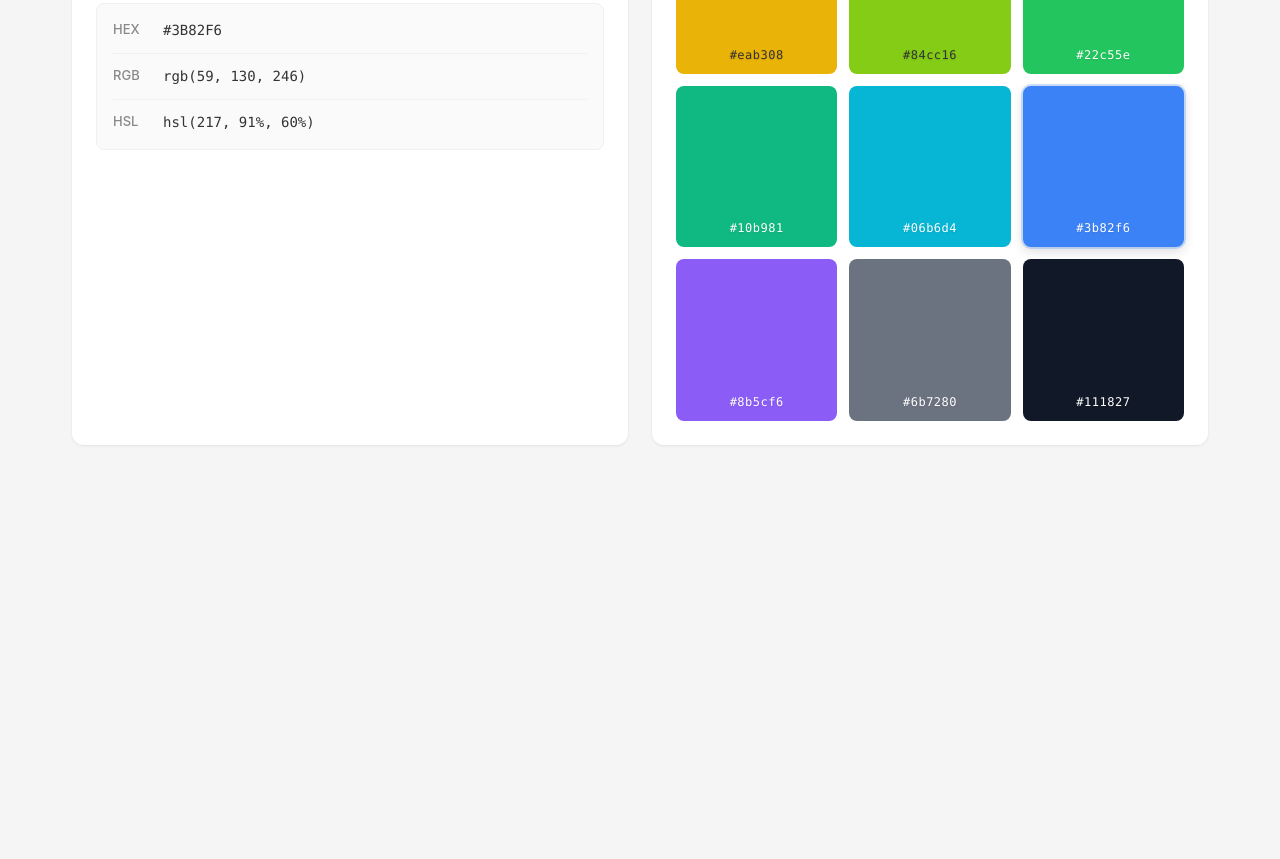
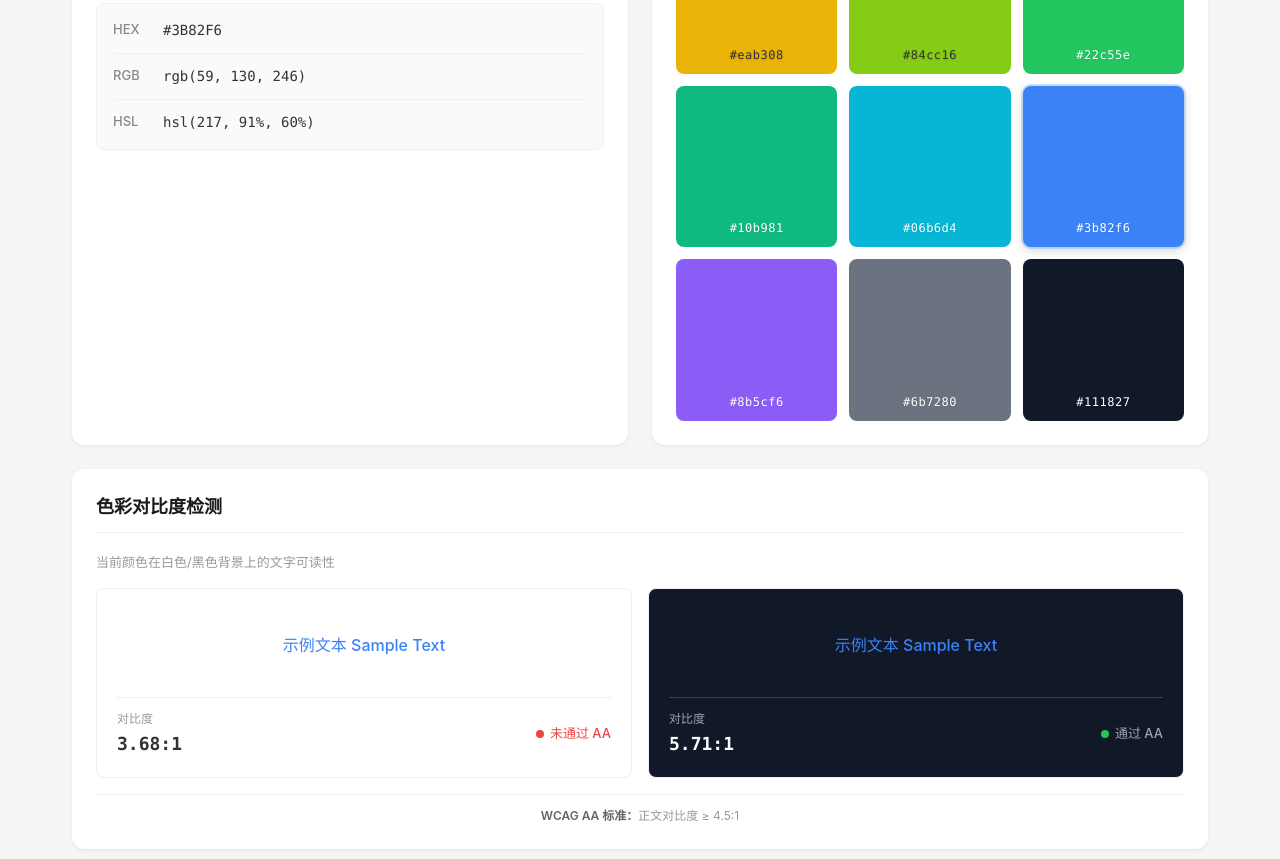
Before and after one commit to alram1244787338/solo-vite-color, a website built with Vite: page index.html in a window 1280 px wide. Shown: the part 483-1342 px from the top of the page. Before the commit the page ends 960 px from the top, so only its background shows below. Built offline with nearby package versions, Linux system fonts and the light colour scheme.

Commit message:
round 3: bug修复

```diff
--- a/src/components/ColorPicker.js
+++ b/src/components/ColorPicker.js
@@ -1,9 +1,20 @@
 import { hexToRgb, hexToHsl, isValidHex, normalizeHex } from '../utils/color.js'
+
+function debounce(fn, delay) {
+  let timer = null
+  return function (...args) {
+    if (timer) clearTimeout(timer)
+    timer = setTimeout(() => fn.apply(this, args), delay)
+  }
+}
 
 export default class ColorPicker {
   constructor(initialColor = '#3b82f6') {
     this.color = normalizeHex(initialColor)
+    this.validColor = this.color
     this.listeners = []
+    this.hexInputError = false
+    this._debouncedSyncColor = debounce((val) => this._syncColorFromInput(val), 300)
   }
 
   onChange(callback) {
@@ -14,6 +25,8 @@ export default class ColorPicker {
     const normalized = normalizeHex(newColor)
     if (normalized !== this.color) {
       this.color = normalized
+      this.validColor = normalized
+      this.hexInputError = false
       this.listeners.forEach(cb => cb(this.color))
       this._updateView()
     }
@@ -33,7 +46,7 @@ export default class ColorPicker {
       </div>
       <div class="picker-row">
         <label class="picker-label">HEX</label>
-        <div class="hex-input-wrapper">
+        <div class="hex-input-wrapper" id="cp-hex-wrapper">
           <span class="hex-prefix">#</span>
           <input
             type="text"
@@ -45,6 +58,7 @@ export default class ColorPicker {
           />
         </div>
       </div>
+      <div class="error-message" id="cp-error" style="display:none">无效的颜色值</div>
       <h3 class="section-subtitle">格式转换</h3>
       <div class="format-list">
         <div class="format-row">
@@ -79,20 +93,55 @@ export default class ColorPicker {
     hexInput.addEventListener('input', (e) => {
       const val = e.target.value.replace(/[^a-fA-F0-9]/g, '')
       e.target.value = val
-      if (val.length === 3 || val.length === 6) {
-        const hex = '#' + val
-        if (isValidHex(hex)) {
-          this.color = normalizeHex(hex)
-          this.listeners.forEach(cb => cb(this.color))
-          this._updateView()
-          colorInput.value = this.color
-        }
-      }
+      this._debouncedSyncColor(val)
     })
 
     hexInput.addEventListener('blur', () => {
       hexInput.value = this.color.replace('#', '')
+      if (this.hexInputError) {
+        this.hexInputError = false
+        this._updateErrorState()
+      }
     })
+  }
+
+  _syncColorFromInput(val) {
+    const hexInput = this.el.querySelector('#cp-hex')
+    const colorInput = this.el.querySelector('#cp-color')
+
+    if (val.length === 3 || val.length === 6) {
+      const hex = '#' + val
+      if (isValidHex(hex)) {
+        this.color = normalizeHex(hex)
+        this.validColor = this.color
+        this.hexInputError = false
+        this.listeners.forEach(cb => cb(this.color))
+        this._updateView()
+        colorInput.value = this.color
+      } else {
+        this.hexInputError = true
+        this._updateErrorState()
+      }
+    } else if (val.length === 0) {
+      this.hexInputError = false
+      this._updateErrorState()
+    } else {
+      this.hexInputError = true
+      this._updateErrorState()
+    }
+  }
+
+  _updateErrorState() {
+    if (!this.el) return
+    const wrapper = this.el.querySelector('#cp-hex-wrapper')
+    const errorMsg = this.el.querySelector('#cp-error')
+    if (this.hexInputError) {
+      wrapper.classList.add('error')
+      errorMsg.style.display = 'block'
+    } else {
+      wrapper.classList.remove('error')
+      errorMsg.style.display = 'none'
+    }
   }
 
   _updateView() {
@@ -105,15 +154,17 @@ export default class ColorPicker {
     const fmtRgb = this.el.querySelector('#cp-fmt-rgb')
     const fmtHsl = this.el.querySelector('#cp-fmt-hsl')
 
-    preview.style.backgroundColor = this.color
-    colorInput.value = this.color
-    hexInput.value = this.color.replace('#', '')
+    preview.style.backgroundColor = this.validColor
+    colorInput.value = this.validColor
+    hexInput.value = this.validColor.replace('#', '')
 
-    const rgb = hexToRgb(this.color)
-    const hsl = hexToHsl(this.color)
+    const rgb = hexToRgb(this.validColor)
+    const hsl = hexToHsl(this.validColor)
 
-    fmtHex.textContent = this.color.toUpperCase()
-    fmtRgb.textContent = `rgb(${rgb.r}, ${rgb.g}, ${rgb.b})`
-    fmtHsl.textContent = `hsl(${hsl.h}, ${hsl.s}%, ${hsl.l}%)`
+    fmtHex.textContent = this.validColor.toUpperCase()
+    fmtRgb.textContent = `rgb(${Math.round(rgb.r)}, ${Math.round(rgb.g)}, ${Math.round(rgb.b)})`
+    fmtHsl.textContent = `hsl(${Math.round(hsl.h)}, ${Math.round(hsl.s)}%, ${Math.round(hsl.l)}%)`
+
+    this._updateErrorState()
   }
 }
--- /dev/null
+++ b/src/components/ContrastChecker.js
@@ -0,0 +1,101 @@
+import {
+  getContrastWithWhite,
+  getContrastWithBlack,
+  meetsWcagAa
+} from '../utils/color.js'
+
+export default class ContrastChecker {
+  constructor(initialColor = '#3b82f6') {
+    this.color = initialColor
+  }
+
+  setColor(hex) {
+    this.color = hex
+    this._updateView()
+  }
+
+  render() {
+    const container = document.createElement('div')
+    container.className = 'contrast-checker'
+    container.innerHTML = `
+      <h2 class="section-title">色彩对比度检测</h2>
+      <p class="contrast-hint">当前颜色在白色/黑色背景上的文字可读性</p>
+      <div class="contrast-grid">
+        <div class="contrast-card bg-white" id="cc-white">
+          <div class="contrast-sample">
+            <span class="sample-text" id="cc-white-text">示例文本 Sample Text</span>
+          </div>
+          <div class="contrast-info">
+            <div class="contrast-ratio">
+              <span class="ratio-label">对比度</span>
+              <span class="ratio-value" id="cc-white-ratio">0:1</span>
+            </div>
+            <div class="contrast-status" id="cc-white-status">
+              <span class="status-dot"></span>
+              <span class="status-text">--</span>
+            </div>
+          </div>
+        </div>
+        <div class="contrast-card bg-black" id="cc-black">
+          <div class="contrast-sample">
+            <span class="sample-text" id="cc-black-text">示例文本 Sample Text</span>
+          </div>
+          <div class="contrast-info">
+            <div class="contrast-ratio">
+              <span class="ratio-label">对比度</span>
+              <span class="ratio-value" id="cc-black-ratio">0:1</span>
+            </div>
+            <div class="contrast-status" id="cc-black-status">
+              <span class="status-dot"></span>
+              <span class="status-text">--</span>
+            </div>
+          </div>
+        </div>
+      </div>
+      <div class="contrast-wcag-note">
+        <strong>WCAG AA 标准：</strong>正文对比度 ≥ 4.5:1
+      </div>
+    `
+
+    this.el = container
+    this._updateView()
+    return container
+  }
+
+  _updateView() {
+    if (!this.el) return
+
+    const whiteText = this.el.querySelector('#cc-white-text')
+    const blackText = this.el.querySelector('#cc-black-text')
+    const whiteRatio = this.el.querySelector('#cc-white-ratio')
+    const blackRatio = this.el.querySelector('#cc-black-ratio')
+    const whiteStatus = this.el.querySelector('#cc-white-status')
+    const blackStatus = this.el.querySelector('#cc-black-status')
+
+    const whiteContrast = getContrastWithWhite(this.color)
+    const blackContrast = getContrastWithBlack(this.color)
+
+    whiteText.style.color = this.color
+    blackText.style.color = this.color
+
+    whiteRatio.textContent = whiteContrast.toFixed(2) + ':1'
+    blackRatio.textContent = blackContrast.toFixed(2) + ':1'
+
+    this._setStatus(whiteStatus, meetsWcagAa(whiteContrast))
+    this._setStatus(blackStatus, meetsWcagAa(blackContrast))
+  }
+
+  _setStatus(el, pass) {
+    const dot = el.querySelector('.status-dot')
+    const text = el.querySelector('.status-text')
+    if (pass) {
+      dot.className = 'status-dot pass'
+      text.textContent = '通过 AA'
+      text.className = 'status-text pass'
+    } else {
+      dot.className = 'status-dot fail'
+      text.textContent = '未通过 AA'
+      text.className = 'status-text fail'
+    }
+  }
+}
--- a/src/main.js
+++ b/src/main.js
@@ -3,6 +3,7 @@ import './styles/layout.css'
 import './styles/components.css'
 import ColorPicker from './components/ColorPicker.js'
 import Palette from './components/Palette.js'
+import ContrastChecker from './components/ContrastChecker.js'
 
 const app = document.querySelector('#app')
 
@@ -18,19 +19,23 @@ contentGrid.className = 'content-grid'
 
 const colorPicker = new ColorPicker('#3b82f6')
 const palette = new Palette()
+const contrastChecker = new ContrastChecker('#3b82f6')
 
 contentGrid.appendChild(colorPicker.render())
 contentGrid.appendChild(palette.render())
 main.appendChild(contentGrid)
+main.appendChild(contrastChecker.render())
 app.appendChild(header)
 app.appendChild(main)
 
 colorPicker.onChange((hex) => {
   palette.setSelected(hex)
+  contrastChecker.setColor(hex)
 })
 
 palette.onSelect((hex) => {
   colorPicker.setColor(hex)
+  contrastChecker.setColor(hex)
 })
 
 palette.setSelected(colorPicker.color)
--- a/src/styles/components.css
+++ b/src/styles/components.css
@@ -189,3 +189,173 @@
   letter-spacing: 0.5px;
   text-shadow: 0 1px 2px rgba(0, 0, 0, 0.1);
 }
+
+.hex-input-wrapper.error {
+  border-color: #ef4444 !important;
+  box-shadow: 0 0 0 2px rgba(239, 68, 68, 0.15) !important;
+}
+
+.hex-input-wrapper.error .hex-prefix {
+  background-color: #fef2f2;
+  color: #ef4444;
+}
+
+.error-message {
+  color: #ef4444;
+  font-size: 13px;
+  margin-top: -4px;
+  margin-bottom: 12px;
+  padding-left: 72px;
+}
+
+.contrast-checker {
+  background-color: #fff;
+  border-radius: 12px;
+  padding: 24px;
+  box-shadow: 0 1px 3px rgba(0, 0, 0, 0.08);
+  margin-top: 24px;
+}
+
+.contrast-hint {
+  font-size: 13px;
+  color: #999;
+  margin-bottom: 16px;
+}
+
+.contrast-grid {
+  display: grid;
+  grid-template-columns: 1fr 1fr;
+  gap: 16px;
+  margin-bottom: 16px;
+}
+
+@media (max-width: 640px) {
+  .contrast-grid {
+    grid-template-columns: 1fr;
+  }
+}
+
+.contrast-card {
+  border-radius: 8px;
+  padding: 20px;
+  border: 1px solid #f0f0f0;
+}
+
+.contrast-card.bg-white {
+  background-color: #ffffff;
+}
+
+.contrast-card.bg-black {
+  background-color: #111827;
+}
+
+.contrast-sample {
+  padding: 24px 0;
+  text-align: center;
+  margin-bottom: 16px;
+  border-radius: 6px;
+}
+
+.contrast-card.bg-white .contrast-sample {
+  background-color: #ffffff;
+}
+
+.contrast-card.bg-black .contrast-sample {
+  background-color: #111827;
+}
+
+.sample-text {
+  font-size: 16px;
+  font-weight: 500;
+  transition: color 0.15s ease;
+}
+
+.contrast-info {
+  display: flex;
+  align-items: center;
+  justify-content: space-between;
+  padding-top: 12px;
+  border-top: 1px solid #f0f0f0;
+}
+
+.contrast-card.bg-black .contrast-info {
+  border-top-color: #374151;
+}
+
+.contrast-ratio {
+  display: flex;
+  flex-direction: column;
+  gap: 2px;
+}
+
+.ratio-label {
+  font-size: 12px;
+  color: #999;
+}
+
+.contrast-card.bg-black .ratio-label {
+  color: #9ca3af;
+}
+
+.ratio-value {
+  font-size: 18px;
+  font-weight: 600;
+  color: #333;
+  font-family: 'SFMono-Regular', Consolas, 'Liberation Mono', Menlo, monospace;
+}
+
+.contrast-card.bg-black .ratio-value {
+  color: #f9fafb;
+}
+
+.contrast-status {
+  display: flex;
+  align-items: center;
+  gap: 6px;
+}
+
+.status-dot {
+  width: 8px;
+  height: 8px;
+  border-radius: 50%;
+  background-color: #d1d5db;
+}
+
+.status-dot.pass {
+  background-color: #22c55e;
+}
+
+.status-dot.fail {
+  background-color: #ef4444;
+}
+
+.status-text {
+  font-size: 13px;
+  font-weight: 500;
+  color: #6b7280;
+}
+
+.status-text.pass {
+  color: #22c55e;
+}
+
+.status-text.fail {
+  color: #ef4444;
+}
+
+.contrast-card.bg-black .status-text {
+  color: #9ca3af;
+}
+
+.contrast-wcag-note {
+  font-size: 12px;
+  color: #999;
+  text-align: center;
+  padding-top: 12px;
+  border-top: 1px solid #f0f0f0;
+}
+
+.contrast-wcag-note strong {
+  color: #666;
+  font-weight: 600;
+}
--- a/src/utils/color.js
+++ b/src/utils/color.js
@@ -104,3 +104,46 @@ export function hslToHex(h, s, l) {
   const { r, g, b } = hslToRgb(h, s, l)
   return rgbToHex(r, g, b)
 }
+
+function getLinearChannel(c) {
+  c = c / 255
+  return c <= 0.03928 ? c / 12.92 : Math.pow((c + 0.055) / 1.055, 2.4)
+}
+
+export function getRelativeLuminance(r, g, b) {
+  const R = getLinearChannel(r)
+  const G = getLinearChannel(g)
+  const B = getLinearChannel(b)
+  return 0.2126 * R + 0.7152 * G + 0.0722 * B
+}
+
+export function getContrastRatio(l1, l2) {
+  const lighter = Math.max(l1, l2)
+  const darker = Math.min(l1, l2)
+  return (lighter + 0.05) / (darker + 0.05)
+}
+
+export function hexToLuminance(hex) {
+  const { r, g, b } = hexToRgb(hex)
+  return getRelativeLuminance(r, g, b)
+}
+
+export function getContrastWithWhite(hex) {
+  const l = hexToLuminance(hex)
+  const whiteL = getRelativeLuminance(255, 255, 255)
+  return getContrastRatio(l, whiteL)
+}
+
+export function getContrastWithBlack(hex) {
+  const l = hexToLuminance(hex)
+  const blackL = getRelativeLuminance(0, 0, 0)
+  return getContrastRatio(l, blackL)
+}
+
+export function meetsWcagAa(ratio) {
+  return ratio >= 4.5
+}
+
+export function meetsWcagAaLarge(ratio) {
+  return ratio >= 3
+}
```
Also changed, not shown: test-contrast.js (added, +30 -0 lines).
